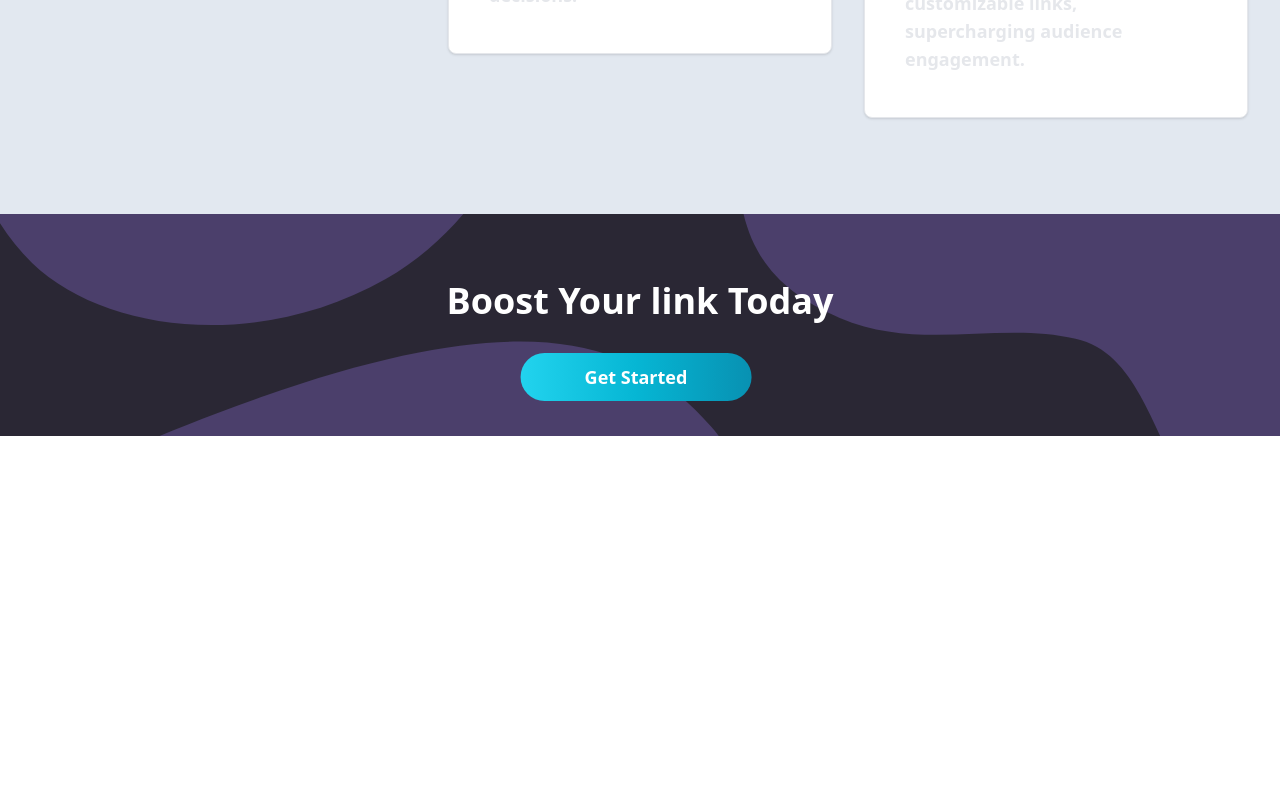
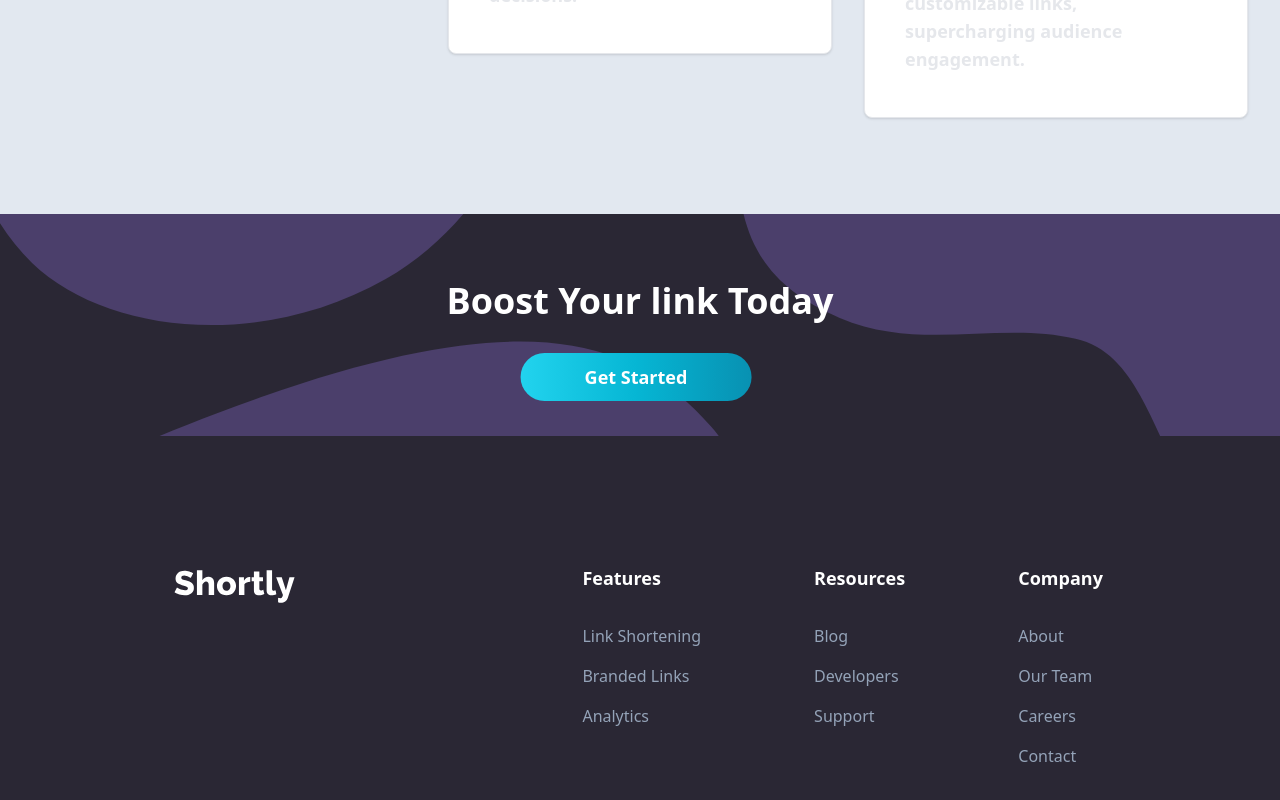
Before and after one commit to sameer1130/url, a Next.js app: page / in a window 1280 px wide. Shown: the part 2145-2945 px from the top of the page. Before the commit the page ends 2581 px from the top, so only its background shows below. Built offline with nearby package versions, Linux system fonts and the light colour scheme.

Commit message:
Added Footer

```diff
--- a/app/page.tsx
+++ b/app/page.tsx
@@ -4,6 +4,7 @@ import MainHeader from "@/components/MainHeader";
 import InputLink from "@/components/InputLink";
 import AdvancedStatistic from "@/components/AdvancedStatistic";
 import Boost from "@/components/Boost";
+import Footer from "@/components/Footer";
 
 export default function Home() {
   return (
@@ -24,6 +25,9 @@ export default function Home() {
       <div>
         <Boost />
       </div>
+      <div>
+        <Footer />
+      </div>
     </div>
   );
 }
--- /dev/null
+++ b/components/Footer.tsx
@@ -0,0 +1,75 @@
+import Image from "next/image"
+import LogoWhite from "@/images/logoWhite.svg"
+
+export default function Footer(){
+    return (<div >
+        <div className="flex bg-[#2a2734] p-8 text-white items-center">
+            <div className="w-1/3 flex justify-center items-center -mt-44">
+                <Image src={LogoWhite} alt="logo" className="text-white"/>
+            </div>
+            <div className="w-2/3 p-8 items-center">
+                <div className="flex justify-evenly p-8">
+                    <div className="p-8">
+                        <div className="font-bold text-lg pb-8">
+
+                        Features
+                        </div>
+                        <div className="text-slate-400 cursor-pointer">
+
+                            <div className="pb-4 hover:text-cyan-400">
+                                Link Shortening
+                            </div>
+                            <div className="pb-4 hover:text-cyan-400">
+                                Branded Links
+                            </div>
+                            <div className="pb-4 hover:text-cyan-400">
+                                Analytics
+                            </div>
+                        </div>
+                    </div>
+                    <div className="p-8">
+                        <div className="font-bold text-lg pb-8">
+
+                        Resources
+                        </div>
+                        <div className="text-slate-400 cursor-pointer">
+
+                            <div className="pb-4 hover:text-cyan-400">
+                                Blog
+                            </div>
+                            <div className="pb-4 hover:text-cyan-400">
+                                Developers
+                            </div>
+                            <div className="pb-4 hover:text-cyan-400">
+                                Support
+                            </div>
+                        </div>
+                    </div>
+                    <div className="p-8">
+                        <div className="font-bold text-lg pb-8">
+
+                        Company
+                        </div>
+                        <div className="text-slate-400 cursor-pointer">
+
+                            <div className="pb-4 hover:text-cyan-400">
+                                About
+                            </div>
+                            <div className="pb-4 hover:text-cyan-400">
+                                Our Team
+                            </div>
+                            <div className="pb-4 hover:text-cyan-400">
+                                Careers
+                            </div>
+                            <div className="pb-4 hover:text-cyan-400">
+                                Contact
+                            </div>
+                        </div>
+                    </div>
+                </div>
+
+            </div>
+        </div>
+
+    </div>)
+}
```
Also changed, not shown: images/logo.svg, images/logoWhite.svg (added).
